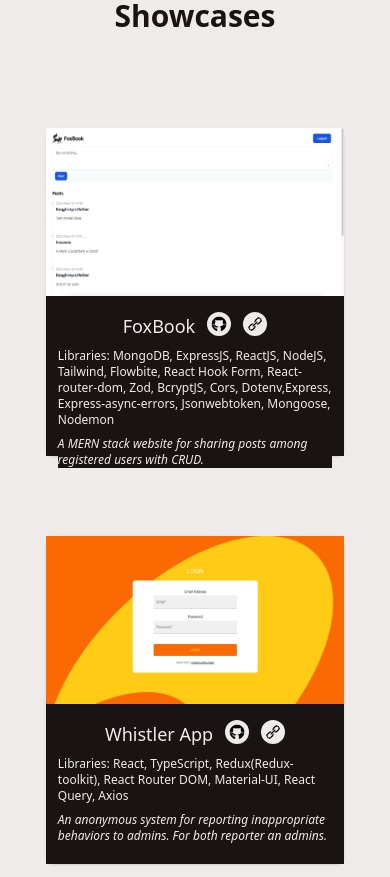
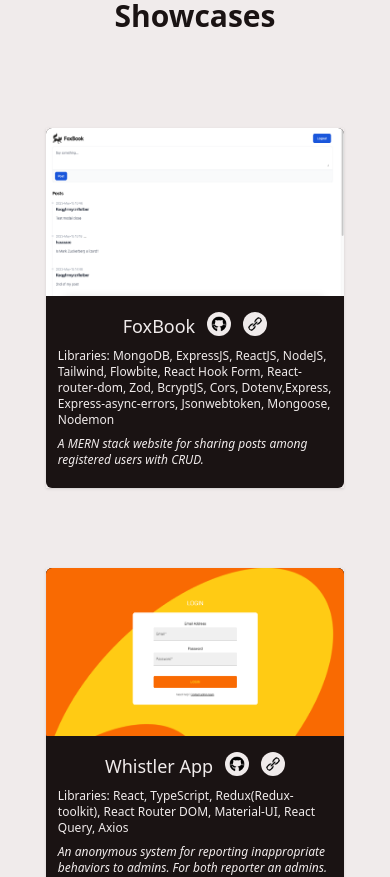
Before and after one commit to isaacrundev/portfolio, a React (Vite) app: page / in a window 390 px wide. Shown: the part 1720-2597 px from the top of the page. Built offline with nearby package versions, Linux system fonts and the light colour scheme; a web font is replaced by a local one.

Commit message:
Fixed some issues of each showcase

```diff
--- a/src/components/Showcase.tsx
+++ b/src/components/Showcase.tsx
@@ -18,8 +18,8 @@ const Showcase = ({
   githubUrl,
 }: Props) => {
   return (
-    <div className="flex flex-col w-5/6 mx-auto bg-white rounded-lg shadow">
-      <div className="overflow-hidden ">
+    <div className="flex flex-col w-5/6 mx-auto bg-white shadow ">
+      <div className="overflow-hidden rounded-t-md">
         <a href={deployedUrl} target="_blank">
           <img
             src={screenshots[0]}
@@ -27,7 +27,7 @@ const Showcase = ({
           />
         </a>
       </div>
-      <div className="flex flex-col justify-start w-full h-40 px-3">
+      <div className="flex flex-col justify-start w-full h-48 px-3 sm:h-40 rounded-b-md">
         <div className="flex flex-row gap-3 pt-4 pb-2">
           <p className="text-lg font-medium text-primary-500">{name}</p>
           <a className="w-6 " href={githubUrl} target="_blank">
```
